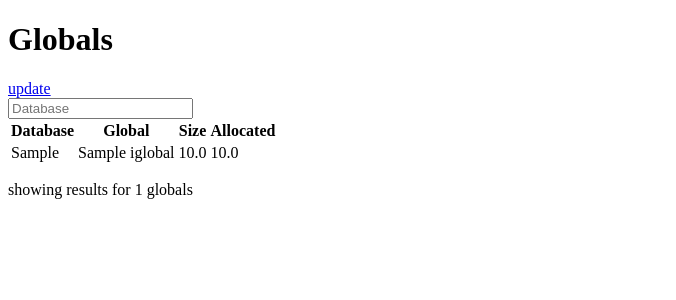
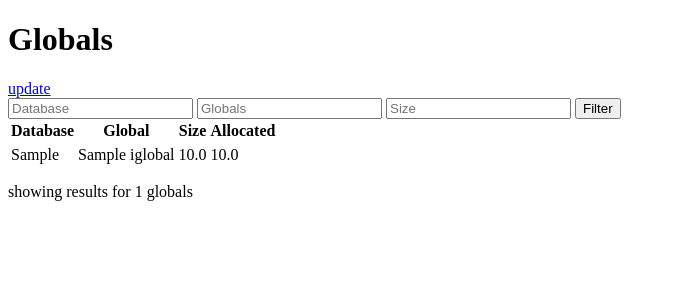
Before and after one commit to silveira42/iris-size-django, a Django app: page /globals/ in a window 1280 px wide. Shown: the top 300 px of the page, without its empty margins (0-676 px from the left). Run offline with Django 4.2, Linux system fonts and the light colour scheme; tables that the repository leaves empty hold one stand-in row (values such as "Sample post").

Commit message:
filter by global name and size

```diff
--- a/globals/templates/index.html
+++ b/globals/templates/index.html
@@ -12,7 +12,10 @@
 
         <form action="{% url 'home' %}" method="GET">
             {% csrf_token %}
-            <input type="text" name="database" value="{{database}}" placeholder="Database"/>
+            <input type="text" name="fdatabase" value="{{fdatabase}}" placeholder="Database"/>
+            <input type="text" name="fglobal" value="{{fglobal}}" placeholder="Globals"/>
+            <input type="number" name="fsize" value="{{fsize}}" placeholder="Size"  step="0.001"/>
+            <button type="submit">Filter</button>
         </form>
         <table>
             <tr>
@@ -20,6 +23,9 @@
                 <th>Global</th>
                 <th>Size</th>
                 <th>Allocated</th>
+            </tr>
+            <tr>
+
             </tr>
             {% for iglobal in iglobals %}
             <tr>
--- a/globals/views.py
+++ b/globals/views.py
@@ -7,14 +7,20 @@ def home(request):
     iglobals = iGlobal.objects.all()
 
     # handle filters
-    database = request.GET.get("database")#, request.GET.get("fglobal")
+    fdatabase, fglobal, fsize = request.GET.get("fdatabase"), request.GET.get("fglobal"), request.GET.get("fsize")
 
-    if database:# or fglobal:
-        iglobals = iglobals.filter(database__icontains=database)#.filter(name__icontains=fglobal)
-    else:
-        database=""
+    if not fdatabase: fdatabase=""
+    if not fglobal: fglobal=""
+    if fdatabase or fglobal:
+        iglobals = iglobals.filter(database__icontains=fdatabase).filter(name__icontains=fglobal)
+    if type(fsize) != type(None):
+        fsize = float(fsize)
+        if fsize>=0:
+            iglobals = iglobals.filter(realsize__gte=fsize)
+        else:
+            iglobals = iglobals.filter(realsize__lte=-fsize)
 
-    return render(request, "index.html", {"iglobals": iglobals, "database": database})#, "fglobal":fglobal})
+    return render(request, "index.html", {"iglobals": iglobals, "fdatabase": fdatabase, "fglobal":fglobal, "fsize": fsize})
 
 
 def update(request):
```
